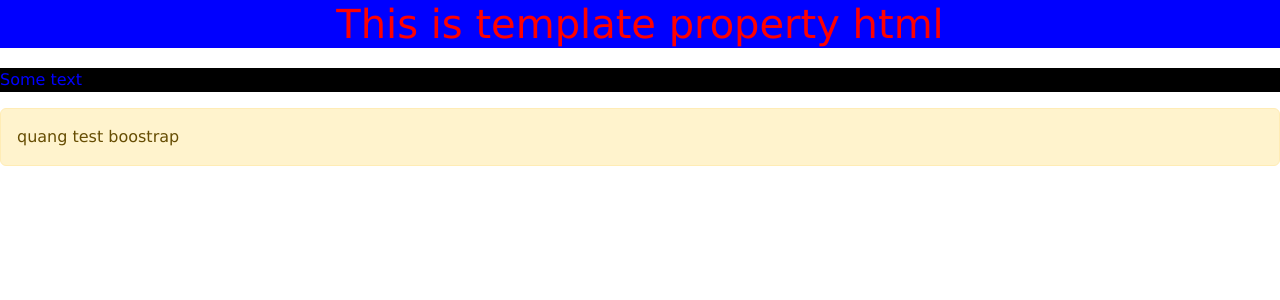
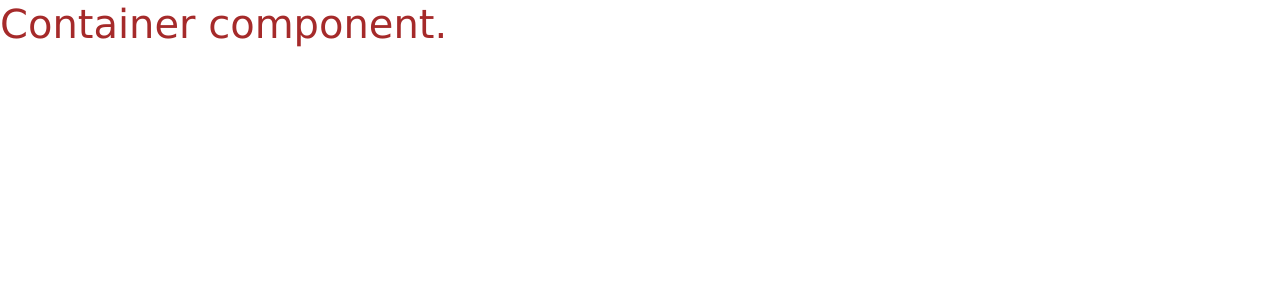
Before and after one commit to trieuquang204/learning-angular, an Angular app: page / in a window 1280 px wide. Shown: the top 300 px of the page. Built offline with nearby package versions, Linux system fonts and the light colour scheme.

Commit message:
Different Selectors in Angular

```diff
--- a/src/app/Container/container.component.ts
+++ b/src/app/Container/container.component.ts
@@ -1,17 +1,19 @@
 import { Component } from "@angular/core";
 
 @Component({
-  selector: 'app-container',
-  // templateUrl: './container.component.html',
-  template: `
-    <div>
-      <h1>This is template property html</h1>
-      <p class="para">Some text</p>
-      <p class="alert alert-warning">quang test boostrap</p>
-    </div>
-  `,
-  styles: ["h1{color: red; background: blue; text-align: center }", ".para{color: blue; background: #000; margin-top: 20px }"]
-  // styleUrls: ['./container.component.css']
+  // selector: 'app-container',
+  // selector: '[app-container]',
+  selector: '.app-container',
+  templateUrl: './container.component.html',
+  // template: `
+  //   <div>
+  //     <h1>This is template property html</h1>
+  //     <p class="para">Some text</p>
+  //     <p class="alert alert-warning">quang test boostrap</p>
+  //   </div>
+  // `,
+  // styles: ["h1{color: red; background: blue; text-align: center }", ".para{color: blue; background: #000; margin-top: 20px }"]
+  styleUrls: ['./container.component.css']
 })
 export class ContainerComponent {
 
--- a/src/app/app.component.html
+++ b/src/app/app.component.html
@@ -1 +1,3 @@
-<app-container></app-container>
+<!-- <app-container></app-container> -->  <!-- Dung template nhu tag -->
+<!-- <div app-container></div> -->   <!-- Dung template nhu attribute -->
+<div class="app-container"></div>  <!--  Dung template nhu class   -->
```
Also changed, not shown: note.txt.
